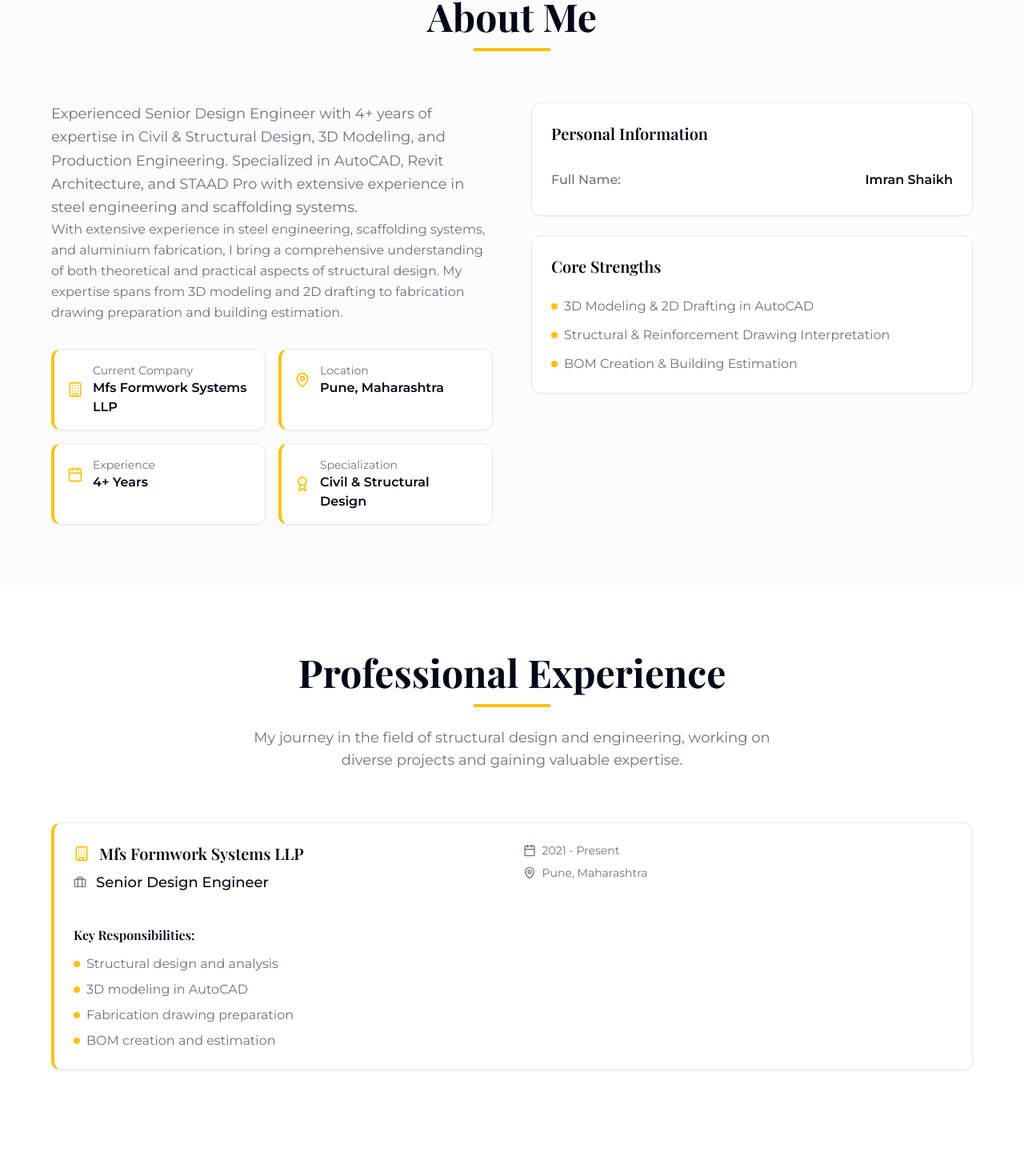
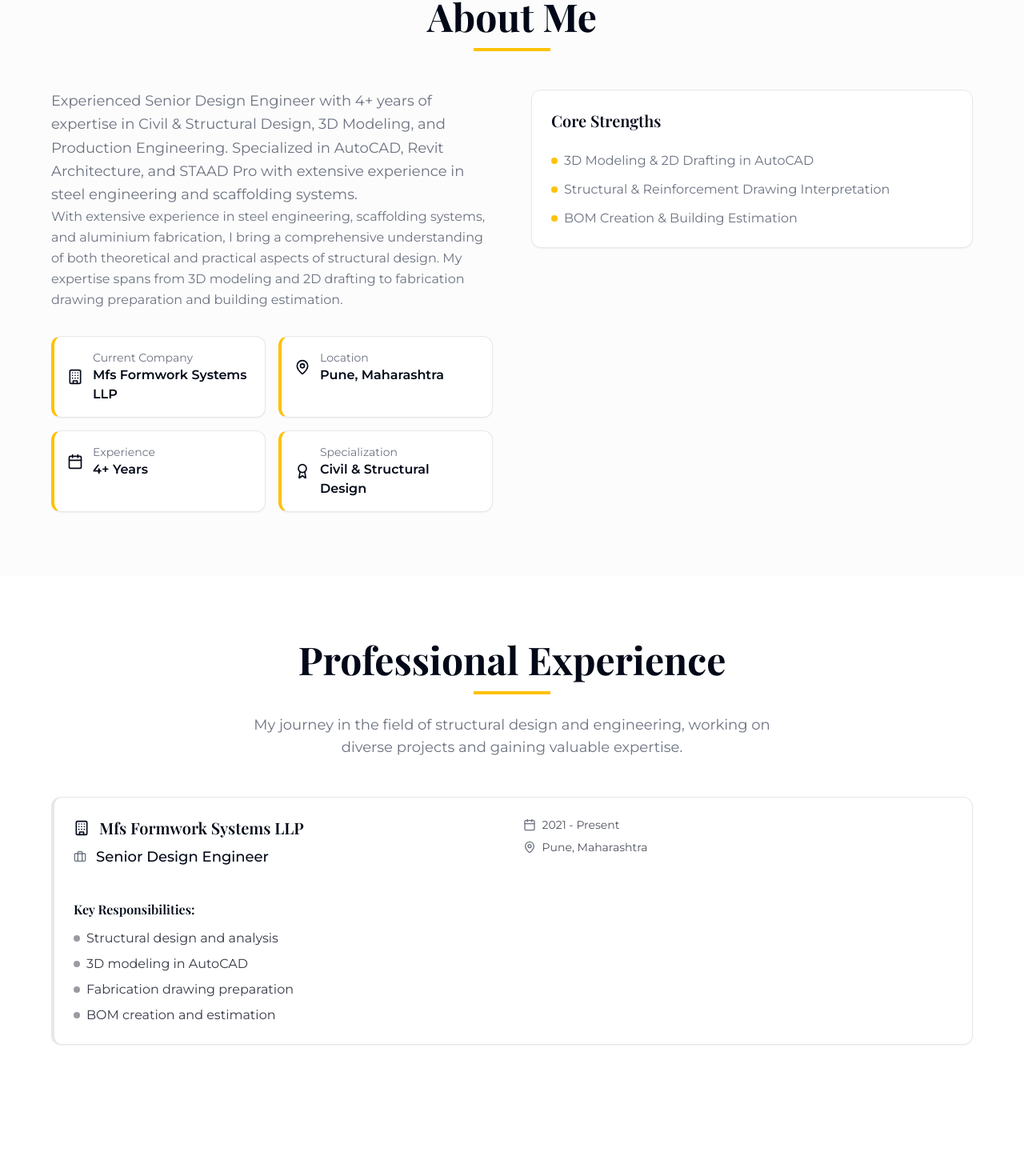
Before and after one commit to wajiddaudtamboli/Portfolio-Imran-Shaikh, a React (Vite) app: page / in a window 1280 px wide. Shown: the part 884-2354 px from the top of the page at 80% size. Built offline with nearby package versions, Linux system fonts and the light colour scheme.

Commit message:
Improve text visibility and spacing

```diff
--- a/src/components/AboutSection.tsx
+++ b/src/components/AboutSection.tsx
@@ -51,16 +51,12 @@ const AboutSection = () => {
     }
   ];
 
-  const personalDetails = [
-    { label: "Full Name", value: "Imran Shaikh" },
-  ];
-
   return (
     <section id="about" className="py-20 bg-muted/30">
       <div className="container mx-auto px-4">
         <div className="max-w-6xl mx-auto">
           {/* Section Header */}
-          <div className="text-center mb-16">
+          <div className="text-center mb-12">
             <h2 className="text-4xl lg:text-5xl font-bold text-foreground mb-4">
               {translations.about.title}
             </h2>
@@ -87,7 +83,7 @@ const AboutSection = () => {
                   <Card key={index} className="border-l-4 border-l-primary">
                     <CardContent className="p-4">
                       <div className="flex items-center gap-3">
-                        <div className="text-primary">
+                        <div className="text-foreground">
                           {item.icon}
                         </div>
                         <div>
@@ -105,28 +101,8 @@ const AboutSection = () => {
               </div>
             </div>
 
-            {/* Personal Details */}
+            {/* Right Column */}
             <div className="space-y-6">
-              <Card>
-                <CardContent className="p-6">
-                  <h3 className="text-xl font-semibold text-foreground mb-6">
-                    Personal Information
-                  </h3>
-                  <div className="space-y-4">
-                    {personalDetails.map((detail, index) => (
-                      <div key={index} className="flex justify-between items-center py-2 border-b border-border last:border-b-0">
-                        <span className="text-muted-foreground font-medium">
-                          {detail.label}:
-                        </span>
-                        <span className="text-foreground font-semibold">
-                          {detail.value}
-                        </span>
-                      </div>
-                    ))}
-                  </div>
-                </CardContent>
-              </Card>
-
               {/* Key Strengths */}
               <Card>
                 <CardContent className="p-6">
--- a/src/components/ExperienceSection.tsx
+++ b/src/components/ExperienceSection.tsx
@@ -48,7 +48,7 @@ const ExperienceSection = () => {
       <div className="container mx-auto px-4">
         <div className="max-w-6xl mx-auto">
           {/* Section Header */}
-          <div className="text-center mb-16">
+          <div className="text-center mb-12">
             <h2 className="text-4xl lg:text-5xl font-bold text-foreground mb-4">
               Professional Experience
             </h2>
@@ -61,13 +61,13 @@ const ExperienceSection = () => {
 
           <div className="space-y-8">
             {experiences.map((exp: any, index: number) => (
-              <Card key={index} className="border-l-4 border-l-primary">
+              <Card key={index} className="border-l-4 border-l-border">
                 <CardContent className="p-6">
                   <div className="grid lg:grid-cols-4 gap-6">
                     {/* Company Info */}
                     <div className="lg:col-span-2">
                       <div className="flex items-center gap-3 mb-2">
-                        <Building className="h-5 w-5 text-primary" />
+                        <Building className="h-5 w-5 text-foreground" />
                         <h3 className="text-xl font-semibold text-foreground">
                           {exp.company}
                         </h3>
@@ -84,13 +84,13 @@ const ExperienceSection = () => {
                     <div className="space-y-2">
                       <div className="flex items-center gap-2">
                         <Calendar className="h-4 w-4 text-muted-foreground" />
-                        <span className="text-sm text-muted-foreground">
+                        <span className="text-sm text-foreground/70">
                           {exp.duration}
                         </span>
                       </div>
                       <div className="flex items-center gap-2">
                         <MapPin className="h-4 w-4 text-muted-foreground" />
-                        <span className="text-sm text-muted-foreground">
+                        <span className="text-sm text-foreground/70">
                           {exp.location}
                         </span>
                       </div>
@@ -105,8 +105,8 @@ const ExperienceSection = () => {
                     <ul className="space-y-2">
                       {exp.responsibilities?.map((resp: string, respIndex: number) => (
                         <li key={respIndex} className="flex items-start gap-2">
-                          <div className="w-2 h-2 bg-primary rounded-full mt-2 flex-shrink-0"></div>
-                          <span className="text-muted-foreground">{resp}</span>
+                          <div className="w-2 h-2 bg-foreground/40 rounded-full mt-2 flex-shrink-0"></div>
+                          <span className="text-foreground/80">{resp}</span>
                         </li>
                       ))}
                     </ul>
--- a/src/components/HeroSection.tsx
+++ b/src/components/HeroSection.tsx
@@ -171,8 +171,8 @@ const HeroSection = () => {
 
                 {/* Portfolio Skills Labels */}
                 <div className="absolute -bottom-12 left-0 right-0 flex justify-center gap-2 flex-wrap">
-                  <span className="bg-primary/10 text-primary px-3 py-1 rounded-full text-sm font-medium">AutoCAD</span>
-                  <span className="bg-secondary/10 px-3 py-1 rounded-full text-sm font-medium text-primary">STAAD Pro</span>
+                  <span className="bg-muted/70 text-foreground px-3 py-1 rounded-full text-sm font-medium border border-border/60">AutoCAD</span>
+                  <span className="bg-muted/70 px-3 py-1 rounded-full text-sm font-medium text-foreground border border-border/60">STAAD Pro</span>
                   <span className="bg-green-500/10 text-green-600 px-3 py-1 rounded-full text-sm font-medium text-foreground">Revit</span>
                 </div>
               </div>
--- a/src/index.css
+++ b/src/index.css
@@ -215,8 +215,8 @@
     @media (min-width: 992px) and (pointer: fine) {
         /* Reduce large vertical gaps between stacked page sections */
         main > section:not(#home) {
-            padding-top: 3.5rem !important;
-            padding-bottom: 3.5rem !important;
+            padding-top: 3rem !important;
+            padding-bottom: 3rem !important;
         }
 
         /* Hero: avoid forcing full viewport height on desktop */
@@ -229,8 +229,8 @@
 
         /* Hero content: replace heavy py-32 with a tighter desktop rhythm */
         main > section#home .container {
-            padding-top: 6rem !important;
-            padding-bottom: 4rem !important;
+            padding-top: 5.5rem !important;
+            padding-bottom: 3.5rem !important;
         }
     }
 
@@ -238,8 +238,8 @@
     @media (min-width: 992px) and (hover: none) and (pointer: coarse) {
         /* Stack sections tightly one after another */
         main > section:not(#home) {
-            padding-top: 2.25rem !important;
-            padding-bottom: 2.25rem !important;
+            padding-top: 2rem !important;
+            padding-bottom: 2rem !important;
         }
 
         /* Hero: remove forced viewport height and big padding */
@@ -251,8 +251,8 @@
         }
 
         main > section#home .hero-container {
-            padding-top: 5rem !important;
-            padding-bottom: 2.5rem !important;
+            padding-top: 4.5rem !important;
+            padding-bottom: 2.25rem !important;
         }
 
         /* Force 1-column stacking in "desktop site" phone mode */
```
